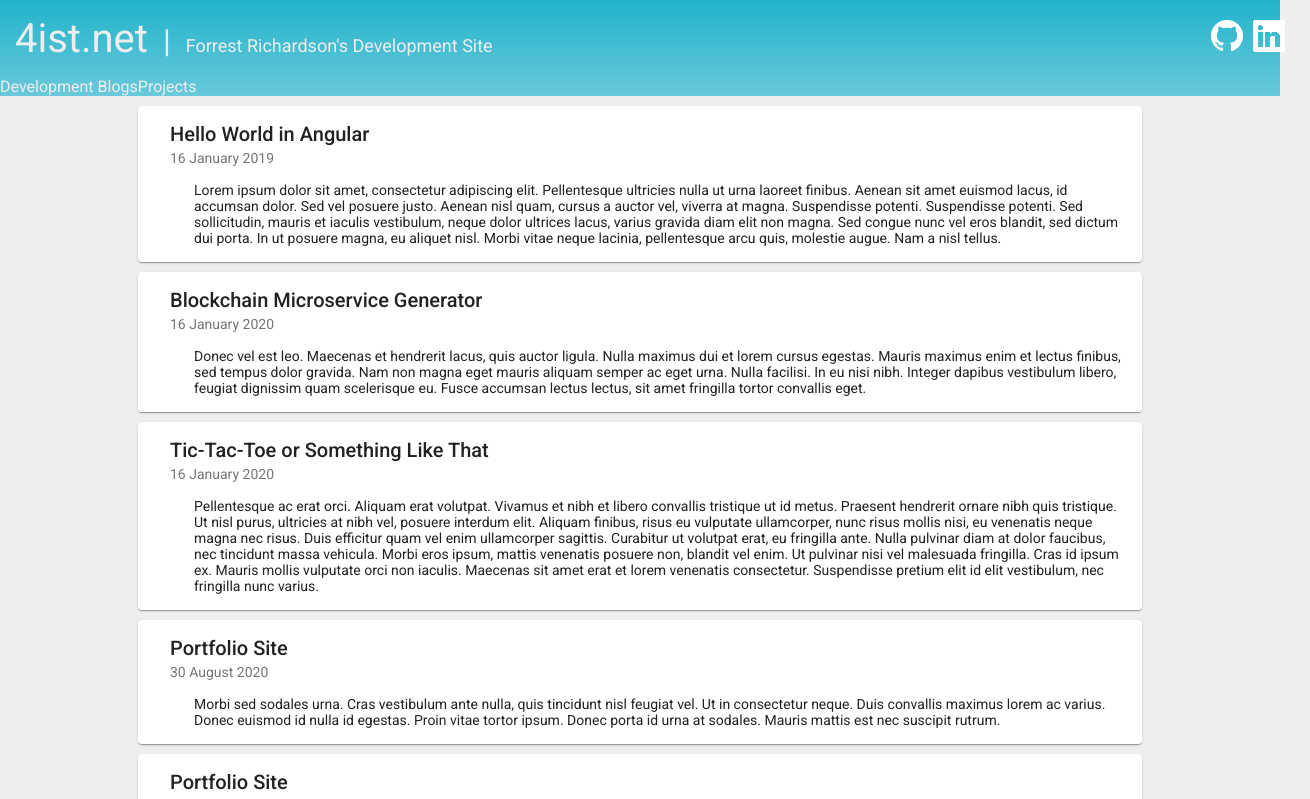
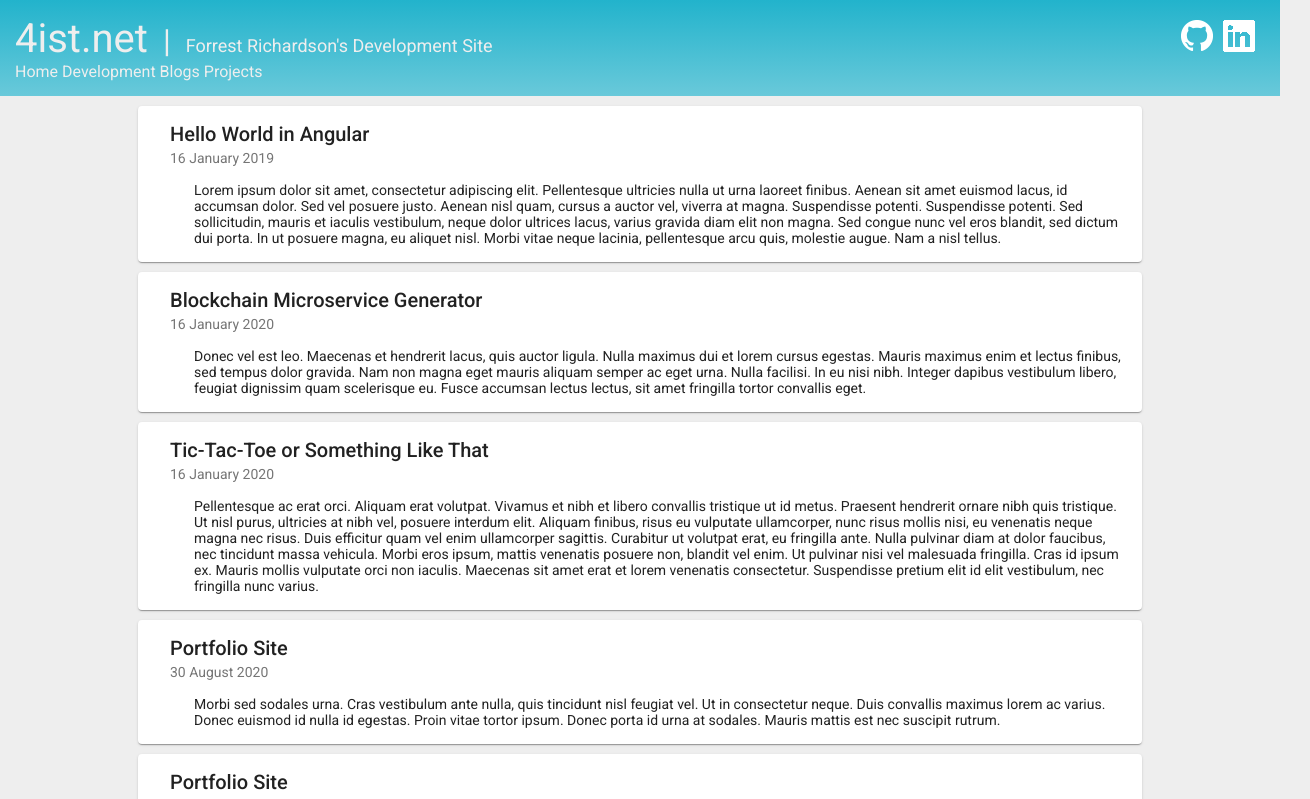
Before and after one commit to 4ist/Legacy-4ist.io, an Angular app: page / in a window 1280 px wide. Shown: the top 799 px of the page, 1310 px wide, since content can reach past the window. Built offline with nearby package versions, Linux system fonts and the light colour scheme.

Commit message:
reverted header styling to be static; I have been temporarily defeated

```diff
--- a/src/app/components/header/header.component.css
+++ b/src/app/components/header/header.component.css
@@ -2,11 +2,9 @@
  /* TODO: make a less gimicky header. I put too much time into fooling with
           CSS and it just isn't worth it until I add more to the site. */
 
-  width: 100%;
   top: 0;
-  position: sticky;
-  z-index: 10;
   color: #eeeeee;
+  padding: 15px;
   background: linear-gradient(
     to bottom,
     var(--primaryColor),
@@ -22,12 +20,9 @@
 }
 
 .header {
-  top: 0;
-  padding: 15px;
+
   width: 100%;
   display: table;
-
-  z-index: 10;
 }
 
 .titleGroup {
--- a/src/app/components/header/header.component.html
+++ b/src/app/components/header/header.component.html
@@ -14,7 +14,8 @@
   </div>
 
   <div class="banner">
-    <span>Development Blogs</span>
-    <span>Projects</span>
+    <span>Home </span>
+    <span>Development Blogs </span>
+    <span>Projects </span>
   </div>
 </div>
```
